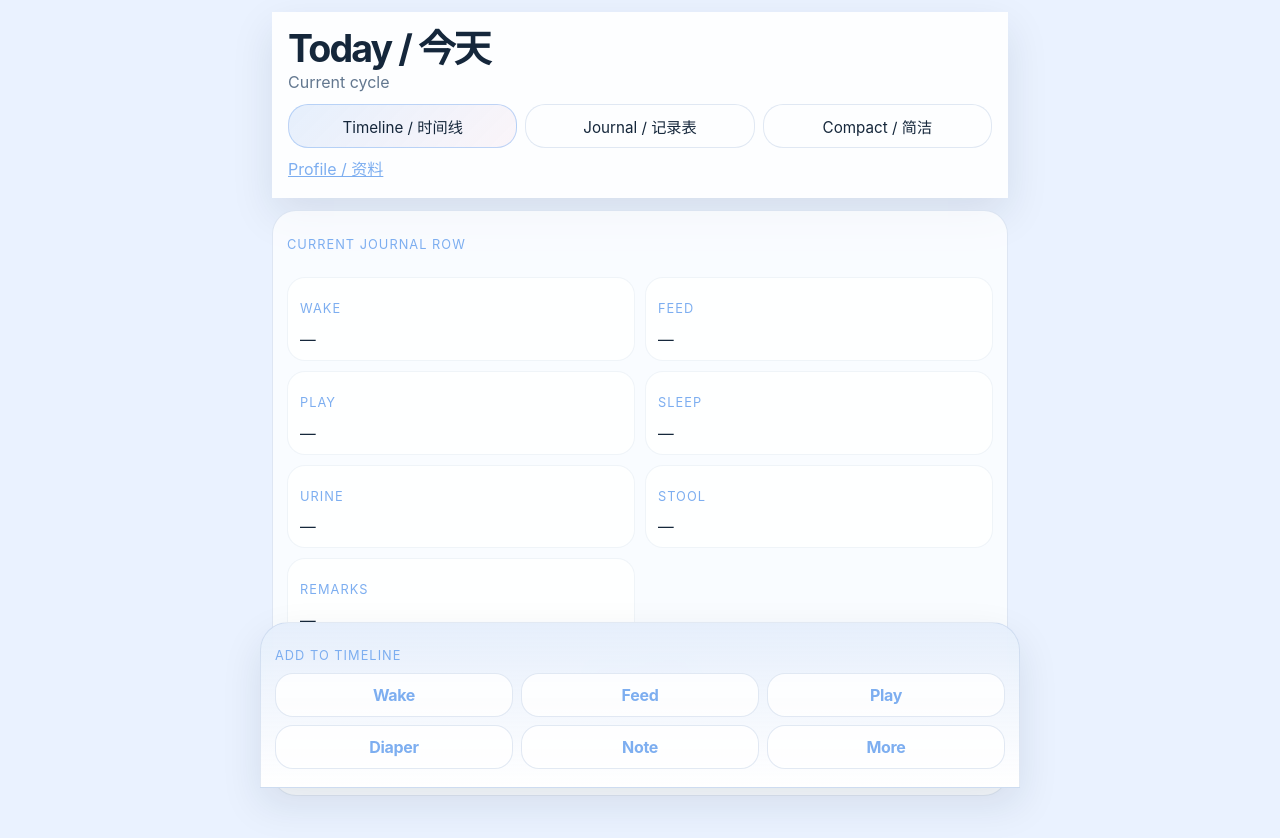
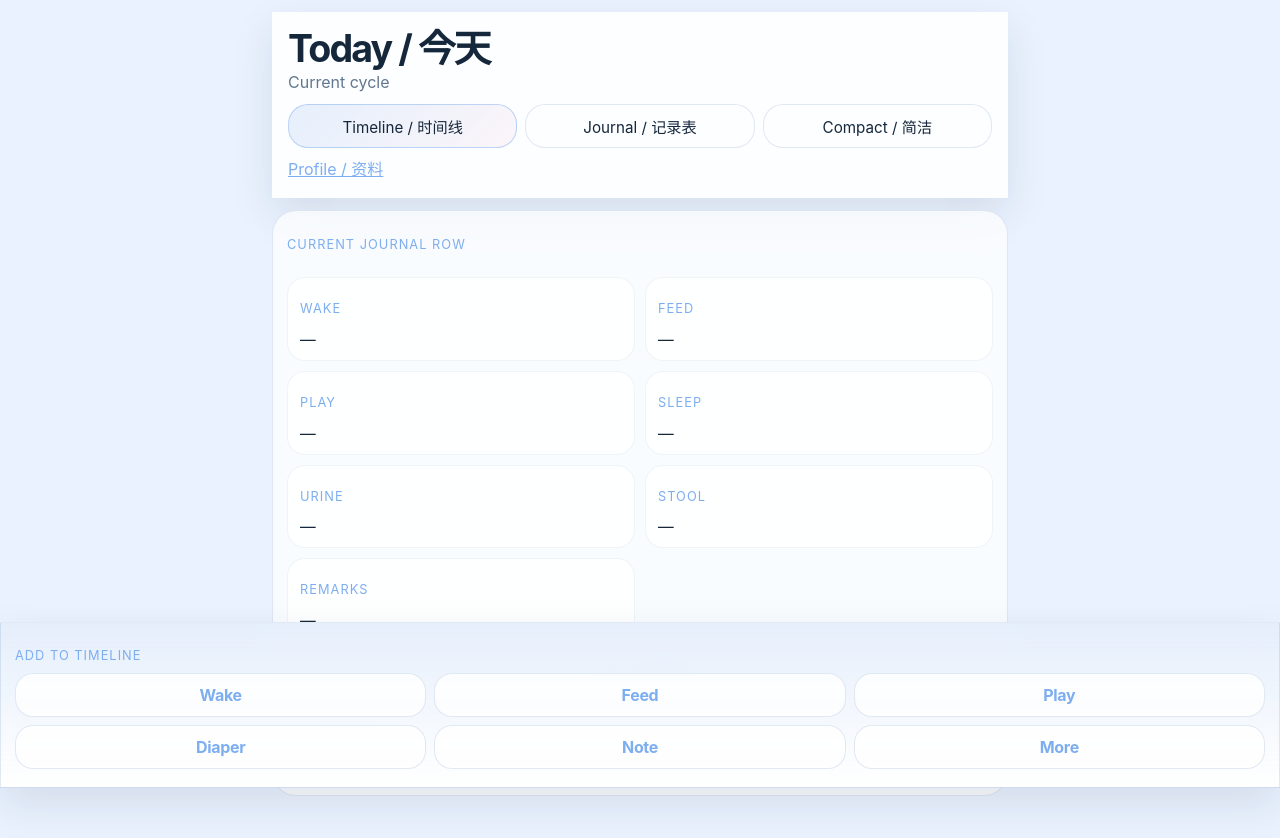
Before and after one commit to timothysantos/babyflow, a React (Vite) app: page / in a window 1280 px wide. Shown: the top 838 px of the page. Built offline with nearby package versions, Linux system fonts and the light colour scheme; no server answers.

Commit message:
fix: restore full width dock

```diff
--- a/src/client/global.css
+++ b/src/client/global.css
@@ -230,12 +230,11 @@ button[aria-pressed='true'],
 
 .quick-action-dock {
   position: fixed;
-  left: 12px;
-  right: 12px;
+  left: 0;
+  right: 0;
   bottom: calc(12px + env(safe-area-inset-bottom, 0px));
-  width: min(calc(100vw - 24px), 760px);
+  width: 100vw;
   box-sizing: border-box;
-  margin-inline: auto;
   display: grid;
   grid-template-columns: repeat(3, minmax(0, 1fr));
   gap: 8px;
@@ -243,7 +242,7 @@ button[aria-pressed='true'],
     linear-gradient(180deg, rgba(117, 165, 236, 0.18), rgba(255, 255, 255, 0.96)),
     var(--bg-elevated);
   border: 1px solid var(--border);
-  border-radius: 28px 28px 0 0;
+  border-radius: 0;
   padding: 12px 14px calc(18px + env(safe-area-inset-bottom, 0px));
   box-shadow: var(--shadow);
   backdrop-filter: blur(18px);
```
